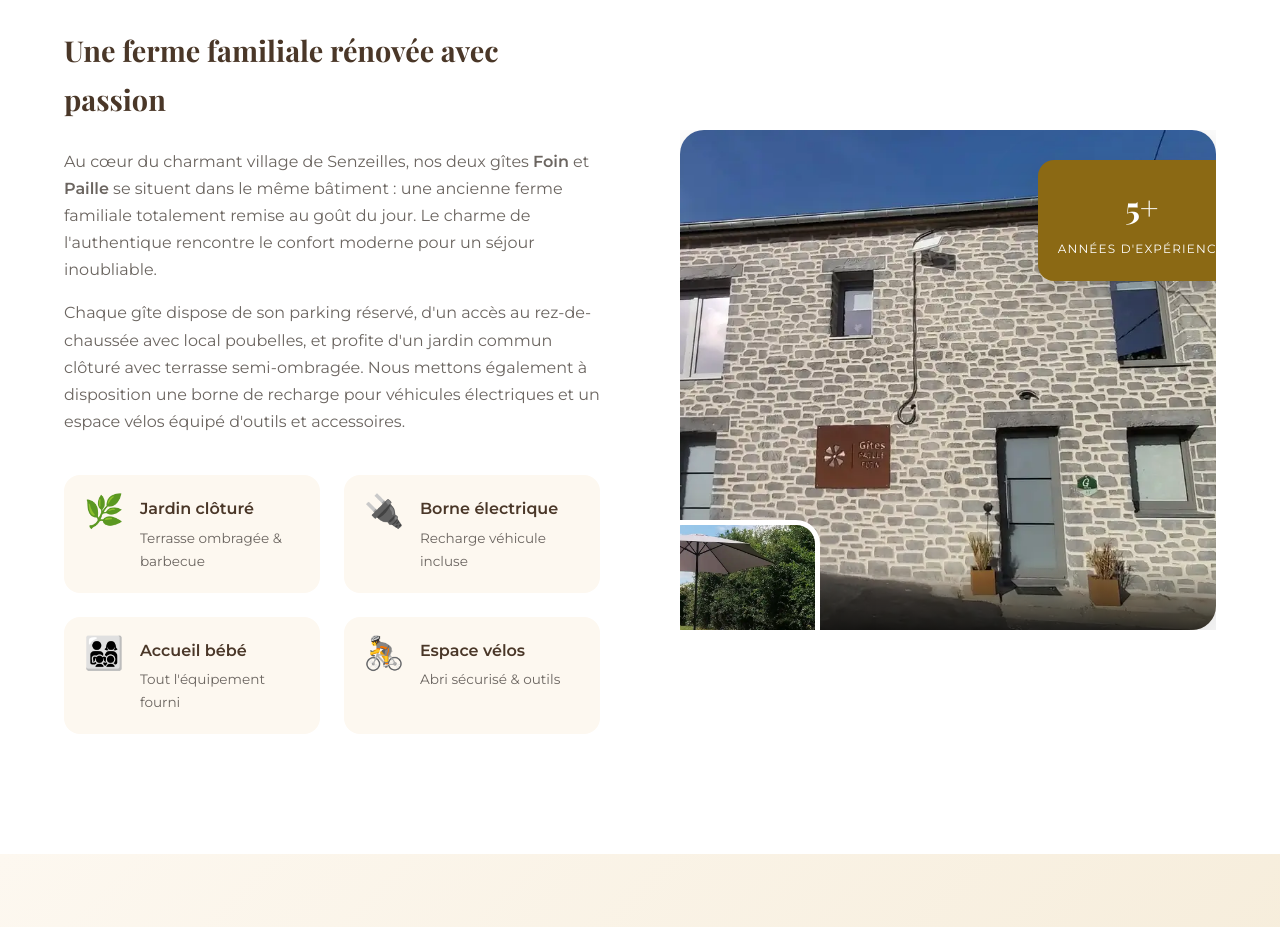
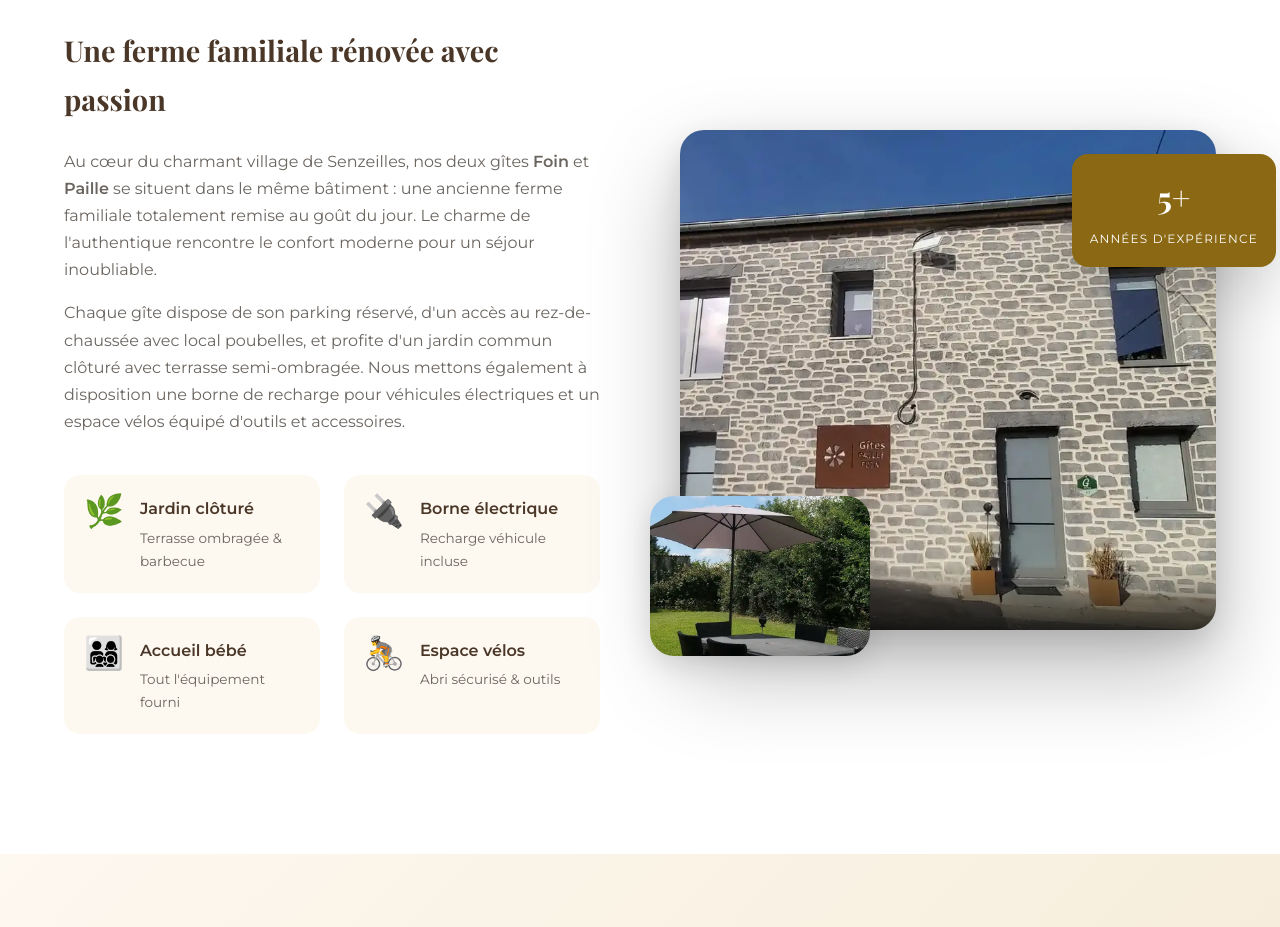
Before and after one commit to TheoPec/GitesPailleFoinSite, a plain HTML site: page index.html in a window 1280 px wide. Shown: the part 1100-2027 px from the top of the page. Drawn offline with nearby package versions, Linux system fonts and the light colour scheme.

Commit message:
Refactor image stacking and badge positioning for improved layout and visibility

```diff
--- a/css/style.css
+++ b/css/style.css
@@ -721,12 +721,12 @@ section {
 
 .discover-images {
     position: relative;
-    overflow: hidden;
+    overflow: visible; /* allow overlapping secondary image and badge to show */
 }
 
 .image-stack {
     position: relative;
-    overflow: hidden;
+    overflow: visible; /* allow decorative images to overflow container */
 }
 
 .image-card {
@@ -750,15 +750,21 @@ section {
 .image-card.main {
     width: 100%;
     height: 500px;
+    position: relative;
+    z-index: 1;
+    /* stronger shadow to better lift the facade image */
+    box-shadow: 0 40px 90px rgba(10,10,10,0.28), 0 12px 30px rgba(10,10,10,0.12);
 }
 
 .image-card.secondary {
     position: absolute;
-    bottom: -40px;
-    left: -60px;
-    width: 200px;
-    height: 150px;
-    border: 5px solid var(--white);
+    bottom: -26px;
+    left: -30px;
+    width: 220px;
+    height: 160px;
+    border: none; /* remove white border around garden secondary image */
+    z-index: 2; /* bring above main image */
+    box-shadow: var(--shadow-md);
 }
 
 .image-overlay {
@@ -775,14 +781,15 @@ section {
 
 .experience-badge {
     position: absolute;
-    top: 30px;
-    right: -30px;
+    top: 24px;
+    right: -60px; /* shift badge left */
     background: var(--primary);
     color: var(--white);
-    padding: 20px;
+    padding: 16px 18px;
     border-radius: var(--radius-md);
     text-align: center;
     box-shadow: var(--shadow-lg);
+    z-index: 3; /* ensure it's above images */
 }
 
 .exp-number {
@@ -2676,9 +2683,9 @@ section {
     }
 
     .experience-badge {
-        right: 10px;
+        right: 20px; /* slightly left-shifted on mobile */
         top: 20px;
-        padding: 15px;
+        padding: 12px 14px;
     }
 
     .exp-number {
```
